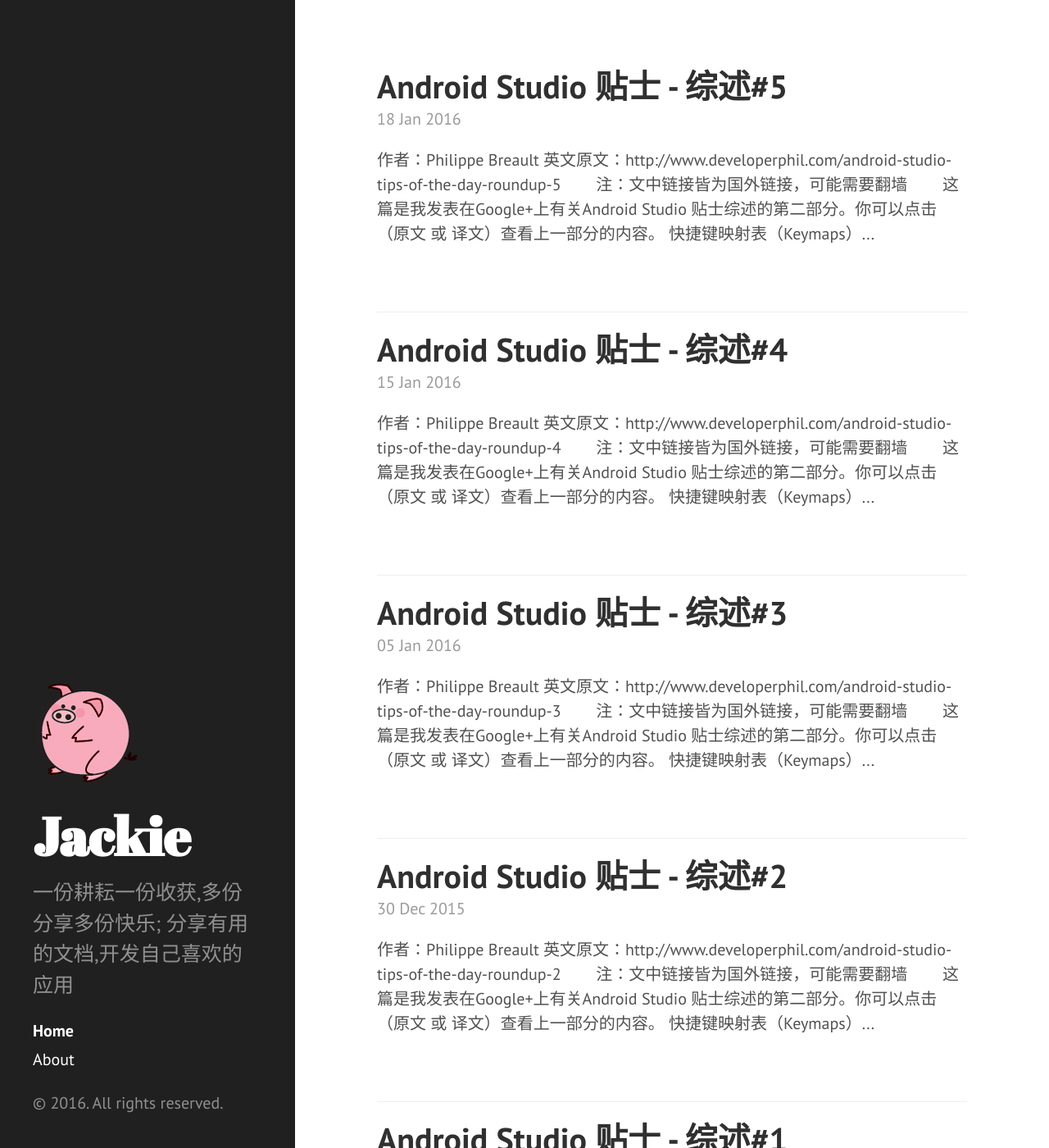
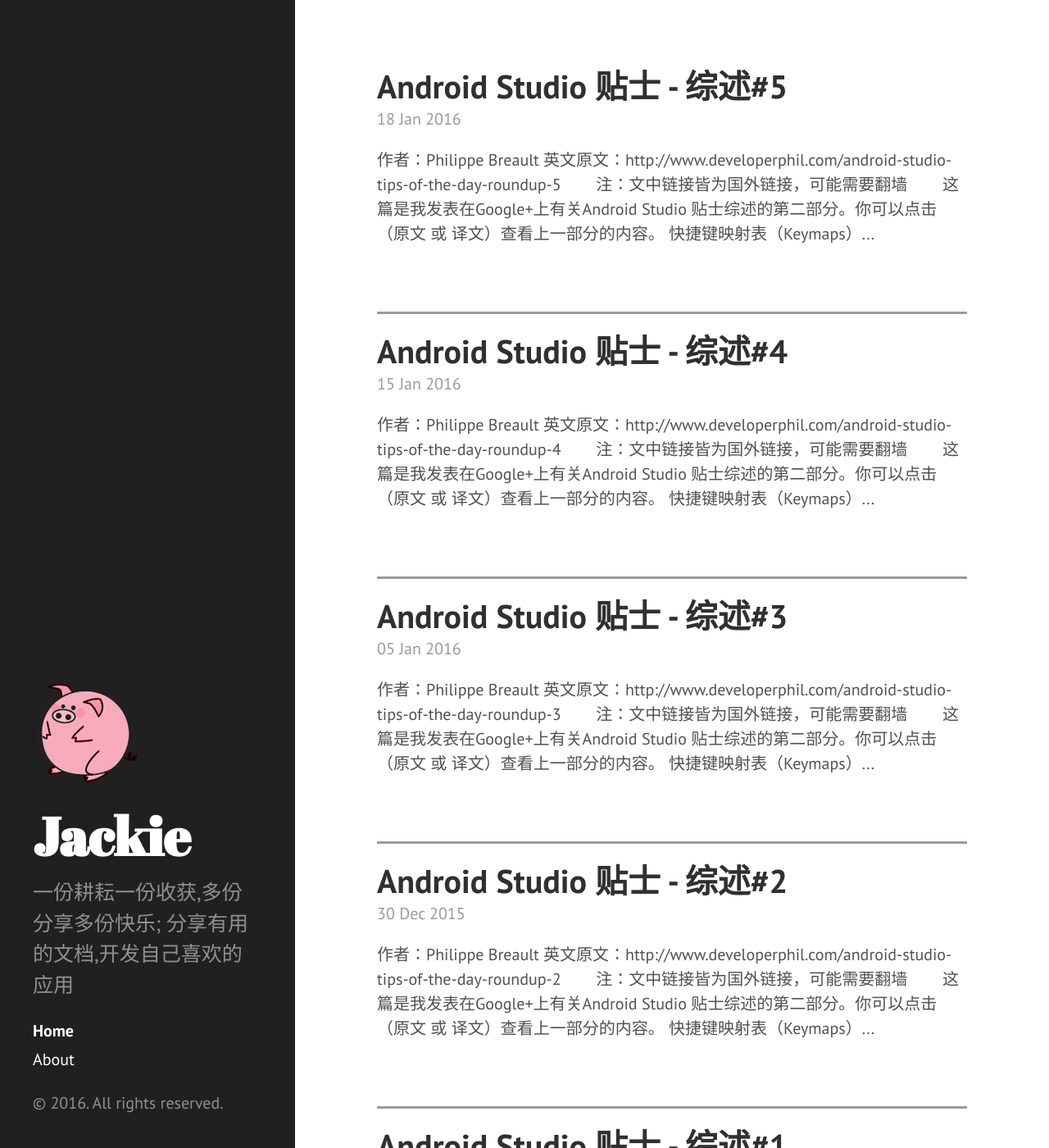
Before and after one commit to Jackie880823/Jackie880823.github.io, a Jekyll site: the page built from index.html, in a window 1280 px wide and 1400 px high. Shown: the whole window at 82% size. Built offline with Jekyll 4.4.1, drawn with Linux system fonts in a browser that asks for light colours; Markdown is read by kramdown in place of the engine named in the settings; the list of posts is cut into pages by our own code.

Commit message:
列表中添加横线,区分每个item

```diff
--- a/public/css/poole.css
+++ b/public/css/poole.css
@@ -335,7 +335,7 @@
 
 /*Blog post list item */
 .post-list-item {
-  border-top: 1px solid #eee;
+  border-top: 3px solid #9a9a9a;
   padding-bottom: 1rem;
 }
 
```
